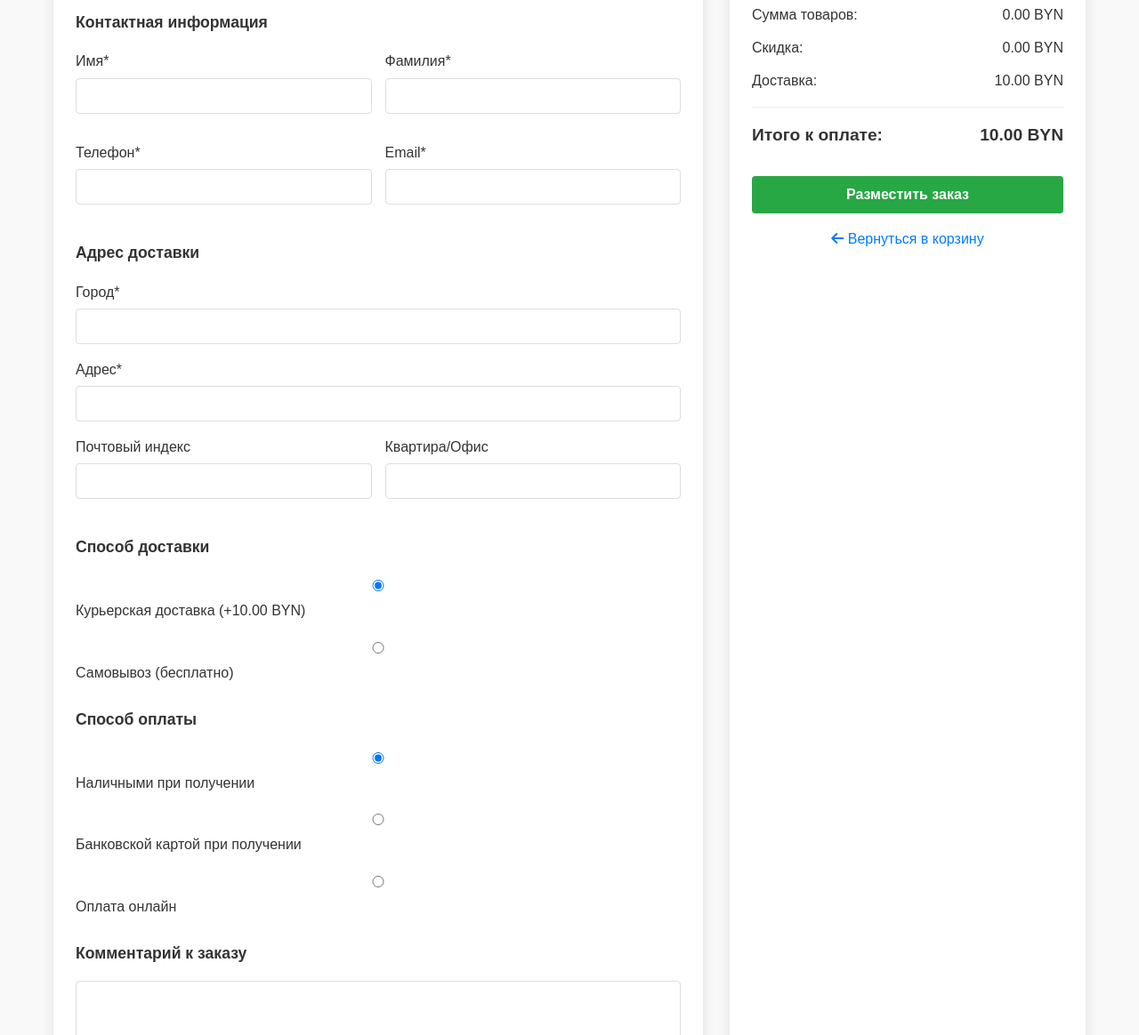
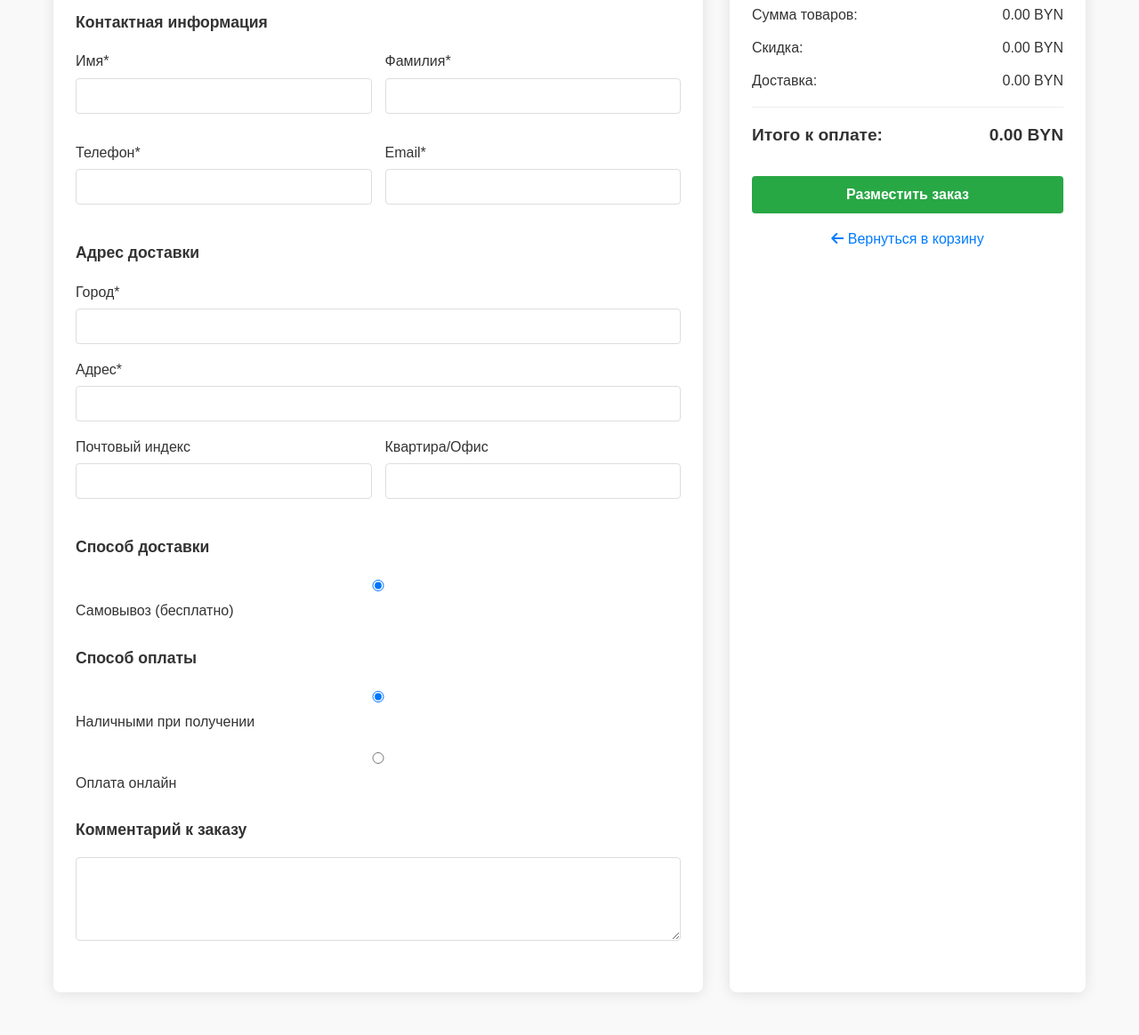
Before and after one commit to lilkxst/auto-parts-website, a plain HTML site: page checkout.html in a window 1280 px wide. Shown: the part 288-1452 px from the top of the page at 89% size. Drawn offline with Linux system fonts and the light colour scheme.

Commit message:
Update script.js

```diff
--- a/checkout.html
+++ b/checkout.html
@@ -94,13 +94,7 @@
             <h3 class="form-section-title">Способ доставки</h3>
             <div class="form-group">
               <label>
-                <input type="radio" name="delivery" value="courier" checked>
-                Курьерская доставка (+10.00 BYN)
-              </label>
-            </div>
-            <div class="form-group">
-              <label>
-                <input type="radio" name="delivery" value="pickup">
+                <input type="radio" name="delivery" value="pickup" checked>
                 Самовывоз (бесплатно)
               </label>
             </div>
@@ -112,12 +106,6 @@
               <label>
                 <input type="radio" name="payment" value="cash" checked>
                 Наличными при получении
-              </label>
-            </div>
-            <div class="form-group">
-              <label>
-                <input type="radio" name="payment" value="card">
-                Банковской картой при получении
               </label>
             </div>
             <div class="form-group">
@@ -153,7 +141,7 @@
         </div>
         <div class="checkout-summary-row">
           <span>Доставка:</span>
-          <span id="checkoutShipping">10.00 BYN</span>
+          <span id="checkoutShipping">0.00 BYN</span>
         </div>
         <div class="checkout-summary-row total">
           <span>Итого к оплате:</span>
--- a/script.js
+++ b/script.js
@@ -689,7 +689,7 @@ function updateCartSummary(subtotal) {
 
   // Рассчитываем скидку и доставку
   const discount = 0; // В данном примере скидки нет
-  const shipping = subtotal > 0 ? 10 : 0; // Доставка стоит 10 BYN
+  const shipping = 0; // Доставка бесплатная (самовывоз)
   const total = subtotal - discount + shipping;
 
   // Обновляем элементы на странице
@@ -736,9 +736,8 @@ function updateCheckoutSummary() {
   // Рассчитываем сумму товаров
   const subtotal = cart.reduce((total, item) => total + (item.price * item.quantity), 0);
 
-  // Получаем способ доставки
-  const deliveryMethod = document.querySelector('input[name="delivery"]:checked');
-  const shipping = deliveryMethod && deliveryMethod.value === 'pickup' ? 0 : 10;
+  // При самовывозе доставка всегда бесплатная
+  const shipping = 0;
 
   // Рассчитываем скидку и итоговую сумму
   const discount = 0;
@@ -788,11 +787,11 @@ function placeOrder() {
     },
     orderDetails: {
       items: validatedCart,
-      delivery: formData.get('delivery'),
+      delivery: 'pickup', // Всегда самовывоз
       payment: formData.get('payment'),
       comment: formData.get('orderComment'),
       subtotal: validatedCart.reduce((total, item) => total + (item.price * item.quantity), 0),
-      shipping: formData.get('delivery') === 'pickup' ? 0 : 10,
+      shipping: 0, // Доставка всегда бесплатная при самовывозе
       discount: 0
     },
     orderDate: new Date().toISOString()
```
Also changed, not shown: about.html (+1 -2 lines).
